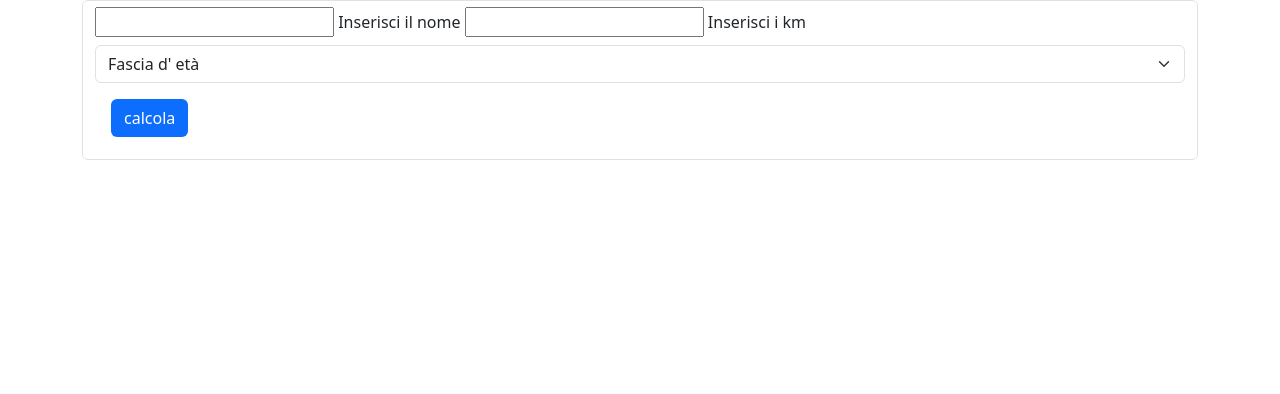
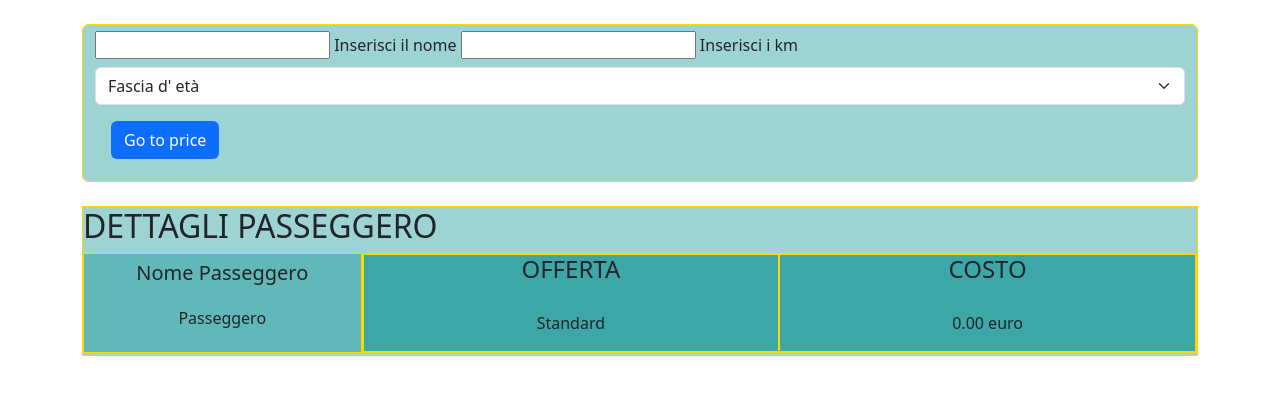
Before and after one commit to NicolaBellini/js-biglietto-treno-form, a plain HTML site: page index.html in a window 1280 px wide. Drawn offline with nearby package versions, Linux system fonts and the light colour scheme.

Commit message:
[add] ticket and .innerhtml info

```diff
--- a/CSS/style.css
+++ b/CSS/style.css
@@ -0,0 +1,23 @@
+*{
+  margin: 0;
+  padding: 0;
+  box-sizing: border-box;
+}
+
+.debug{
+  background-color: rgba(0, 139, 139, 0.38);
+  border: 1px solid gold;
+}
+
+.ticket{
+  height: 150px;
+  margin-bottom: 100px;
+}
+
+.ticket-body{
+  height:100px;
+}
+
+.offer{
+  height: 100%;
+}
--- a/JS/script.js
+++ b/JS/script.js
@@ -1,25 +1,34 @@
 
 let form = document.getElementById("ticketForm")
+let cost = document.getElementById("ticketPrice")
+let offerType = document.getElementById("offertype")
+let nameOnTicket = document.getElementById("ticket-name")
 
 function priceMaker() {
   const inputName = document.getElementById("name").value;
   const inputKm = document.getElementById("km").value;
   const age = document.getElementById("ageUser").value;
 
+
   const trip = parseFloat(inputKm);
   const kmPrice = 0.21;
   let price = parseFloat((trip * kmPrice).toFixed(2));
 
-  if (age === "baby") {
+  if (age === "Young") {
     price *= 0.8;
-  } else if (age === "old") {
+  } else if (age === "Senior") {
     price *= 0.6;
   }
 
   console.log("Il prezzo del viaggio è:", price.toFixed(2));
 
+  nameOnTicket.innerHTML = inputName
+  offerType.innerHTML = age
+  cost.innerHTML = price.toFixed(2) + " euro"
+
   form.reset();
 }
+
 
 // svolgo la funzione priceMaker e resetto il form
 
--- a/index.html
+++ b/index.html
@@ -6,10 +6,12 @@
   <link href="https://cdn.jsdelivr.net/npm/bootstrap@5.3.3/dist/css/bootstrap.min.css" rel="stylesheet" integrity="sha384-QWTKZyjpPEjISv5WaRU9OFeRpok6YctnYmDr5pNlyT2bRjXh0JMhjY6hW+ALEwIH" crossorigin="anonymous">
   <script src="https://cdn.jsdelivr.net/npm/bootstrap@5.3.3/dist/js/bootstrap.bundle.min.js" integrity="sha384-YvpcrYf0tY3lHB60NNkmXc5s9fDVZLESaAA55NDzOxhy9GkcIdslK1eN7N6jIeHz" crossorigin="anonymous"></script>
   <title>Document</title>
+
+  <link rel="stylesheet" href="CSS/style.css">
 </head>
 <body>
   <div class="container">
-    <form action="#" id="ticketForm" class="form-control ">
+    <form action="#" id="ticketForm" class="mt-4 mb-4   form-control my-form debug">
 
       <input type="text" id="name">
       <label for="nome">Inserisci il nome</label>
@@ -19,16 +21,35 @@
 
       <select class="form-select mt-2 " id="ageUser">
         <option selected>Fascia d' età</option>
-        <option value="baby">Minorenne</option>
-        <option value="normal">Maggiorenne</option>
-        <option value="old">Over65</option>
+        <option value="Young">Minorenne</option>
+        <option value="Normal">Maggiorenne</option>
+        <option value="Senior">Over65</option>
       </select>
 
-      <button id="btn1" class="btn bg-primary text-white m-3 ">calcola</button>
+      <button id="btn1" class="btn bg-primary text-white m-3 ">Go to price</button>
 
     </form>
 
+    <div class="ticket debug">
+      <h2>DETTAGLI PASSEGGERO</h2>
+      <div class="ticket-body d-flex debuug">
+        <div class="pass-name w-25 d-flex flex-column justify-content-around  align-items-center  debug  ">
+          <h5>Nome Passeggero</h5>
+          <p id="ticket-name">Passeggero</p>
+        </div>
+        <div class="pass-details w-75 d-flex   debug">
+          <div class="offer d-flex flex-column justify-content-between align-items-center  col debug">
+            <h4>OFFERTA</h4>
+            <p id="offertype">Standard</p>
+          </div>
+          <div id="ticketCost" class="cost d-flex flex-column justify-content-between align-items-center  col debug">
+            <h4 id="">COSTO</h4>
+            <p id="ticketPrice">0.00 euro</p>
+          </div>
+        </div>
 
+      </div>
+    </div>
   </div>
 
 <script src="JS/script.js"></script>
```
